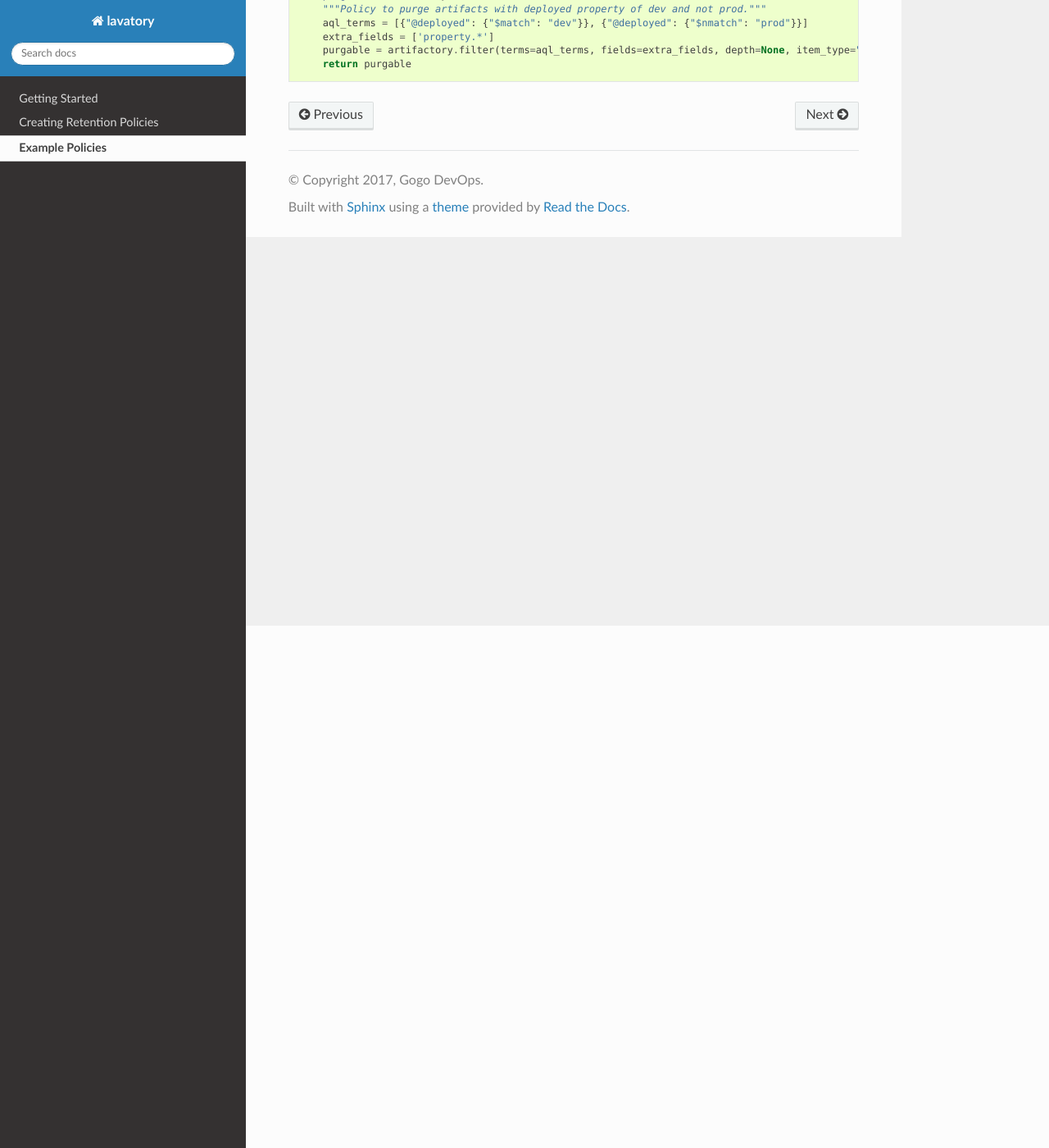
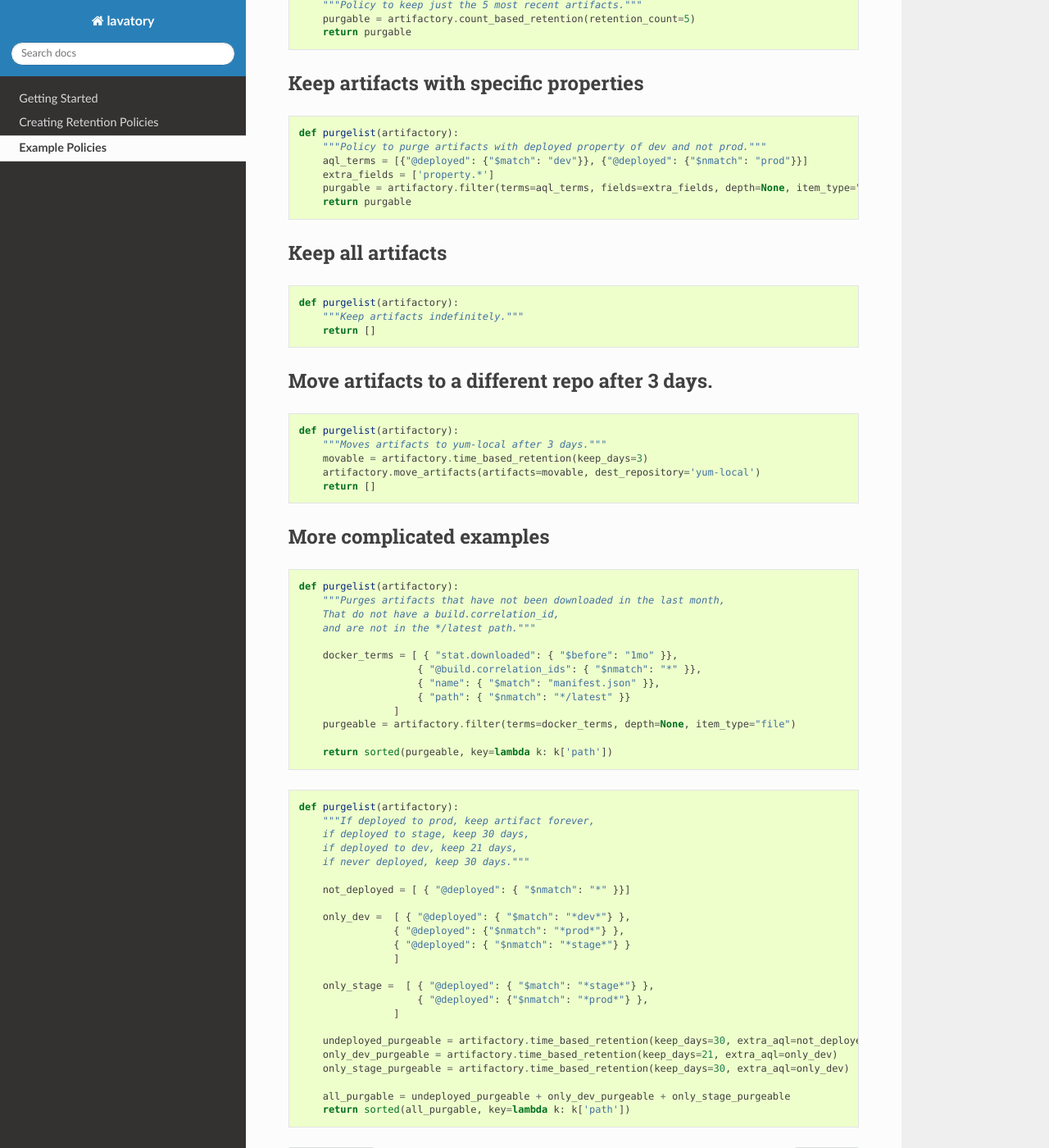
Before and after one commit to gogoair/lavatory, a Sphinx documentation site: the page built from docs/policies/example_policies.rst, in a window 1280 px wide and 1400 px high, scrolled down 637 px. Shown: the whole window at 82% size. Built offline with Sphinx 7.4.7 and the Read the Docs theme 2.0.0, drawn with Linux system fonts in a browser that asks for light colours; pages that are not in the unit, such as notebooks, are missing from menus; some of the changed text lies outside the part shown.

Commit message:
update example policies and includes example on moving repos

```diff
--- a/docs/policies/example_policies.rst
+++ b/docs/policies/example_policies.rst
@@ -36,3 +42,69 @@ Keep artifacts with specific properties
         extra_fields = ['property.*']
         purgable = artifactory.filter(terms=aql_terms, fields=extra_fields, depth=None, item_type="any")
         return purgable
+
+Keep all artifacts
+------------------
+
+::
+
+    def purgelist(artifactory):
+        """Keep artifacts indefinitely."""
+        return []
+
+Move artifacts to a different repo after 3 days.
+------------------------------------------------
+
+::
+
+    def purgelist(artifactory):
+        """Moves artifacts to yum-local after 3 days."""
+        movable = artifactory.time_based_retention(keep_days=3)
+        artifactory.move_artifacts(artifacts=movable, dest_repository='yum-local')
+        return []
+
+
+More complicated examples
+--------------------------
+
+::
+
+    def purgelist(artifactory):
+        """Purges artifacts that have not been downloaded in the last month,
+        That do not have a build.correlation_id,
+        and are not in the */latest path."""
+
+        docker_terms = [ { "stat.downloaded": { "$before": "1mo" }},
+                        { "@build.correlation_ids": { "$nmatch": "*" }},
+                        { "name": { "$match": "manifest.json" }},
+                        { "path": { "$nmatch": "*/latest" }}
+                    ]
+        purgeable = artifactory.filter(terms=docker_terms, depth=None, item_type="file")
+
+        return sorted(purgeable, key=lambda k: k['path'])
+
+::
+
+    def purgelist(artifactory):
+        """If deployed to prod, keep artifact forever,
+        if deployed to stage, keep 30 days,
+        if deployed to dev, keep 21 days,
+        if never deployed, keep 30 days."""
+
+        not_deployed = [ { "@deployed": { "$nmatch": "*" }}]
+
+        only_dev =  [ { "@deployed": { "$match": "*dev*"} },
+                    { "@deployed": {"$nmatch": "*prod*"} },
+                    { "@deployed": { "$nmatch": "*stage*"} }
+                    ]
+
+        only_stage =  [ { "@deployed": { "$match": "*stage*"} },
+                        { "@deployed": {"$nmatch": "*prod*"} },
+                    ]
+
+        undeployed_purgeable = artifactory.time_based_retention(keep_days=30, extra_aql=not_deployed)
+        only_dev_purgeable = artifactory.time_based_retention(keep_days=21, extra_aql=only_dev)
+        only_stage_purgeable = artifactory.time_based_retention(keep_days=30, extra_aql=only_dev)
+
+        all_purgable = undeployed_purgeable + only_dev_purgeable + only_stage_purgeable
+        return sorted(all_purgable, key=lambda k: k['path'])
```
Also changed, not shown: other parts of docs/policies/example_policies.rst (+6 -0 lines).
